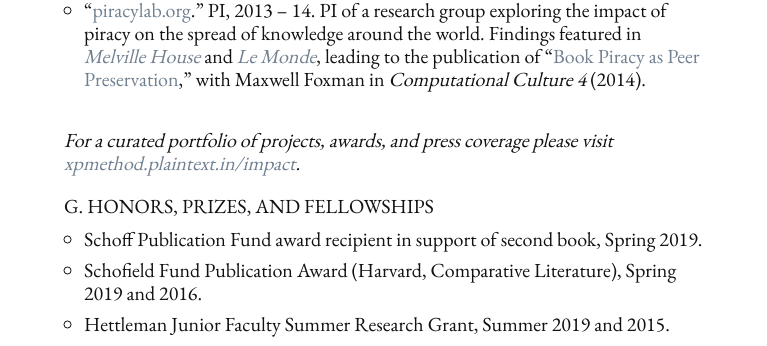
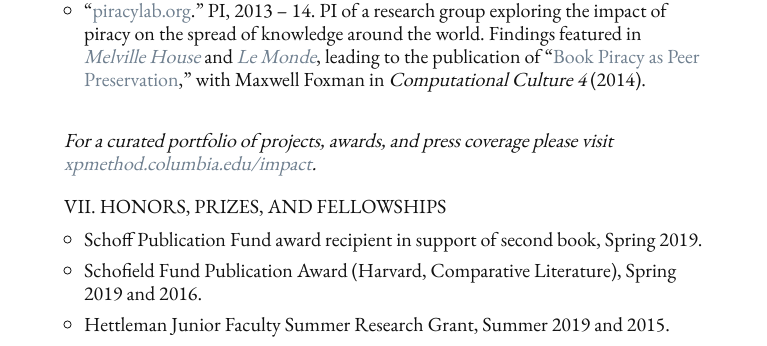
Before and after one commit to denten/denten.github.io, a Jekyll site: the page built from _pages/projects.md, in a window 1280 px wide and 900 px high, scrolled down 1135 px. Shown: the part 110-456 px from the top of the window, without its empty margins (256-1023 px from the left). Built offline with Jekyll 4.4.1, drawn with Linux system fonts in a browser that asks for light colours; some of the changed text lies outside the part shown.

Commit message:
minor fixes to CV numbering

```diff
--- a/_includes/CV/05-projects.md
+++ b/_includes/CV/05-projects.md
@@ -77,9 +77,9 @@ Preservation](http://computationalculture.net/article/book-piracy-as-peer-preser
 Maxwell Foxman in *Computational Culture 4* (2014).
 
 *For a curated portfolio of projects, awards, and press coverage please visit
-[xpmethod.plaintext.in/impact](https://xpmethod.plaintext.in/impact.html).*
+[xpmethod.columbia.edu/impact](https://xpmethod.columbia.edu/impact.html).*
 
-## G. Honors, Prizes, and Fellowships
+## VII. Honors, Prizes, and Fellowships
 
 - Schoff Publication Fund award recipient in support of second book, Spring 2019.
 - Schofield Fund Publication Award (Harvard, Comparative Literature), Spring 2019 and 2016.
```
Also changed, not shown: other parts of _includes/CV/05-projects.md (+1 -1 lines), _includes/CV/02-affiliation.md (+2 -2 lines), _includes/CV/03-teaching.md (+4 -7 lines), _includes/CV/04-publications.md (+1 -1 lines), _includes/CV/06-talks.md (+4 -7 lines), _includes/CV/07-service.md (+1 -1 lines), 1 other file.
